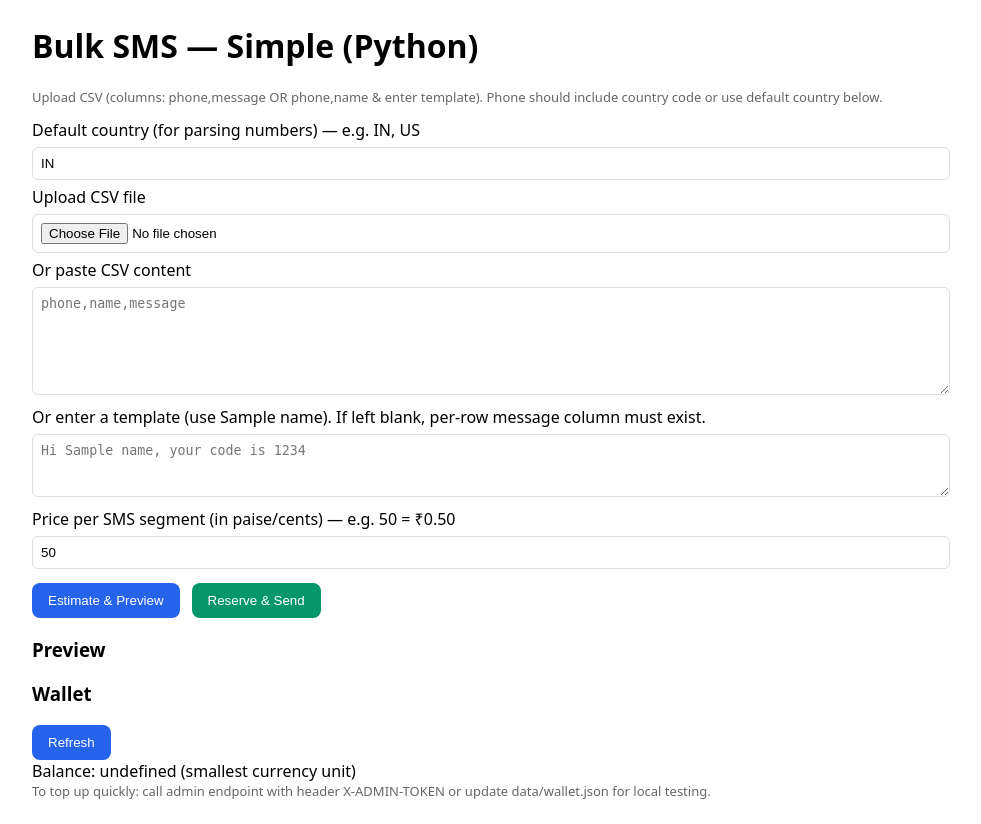
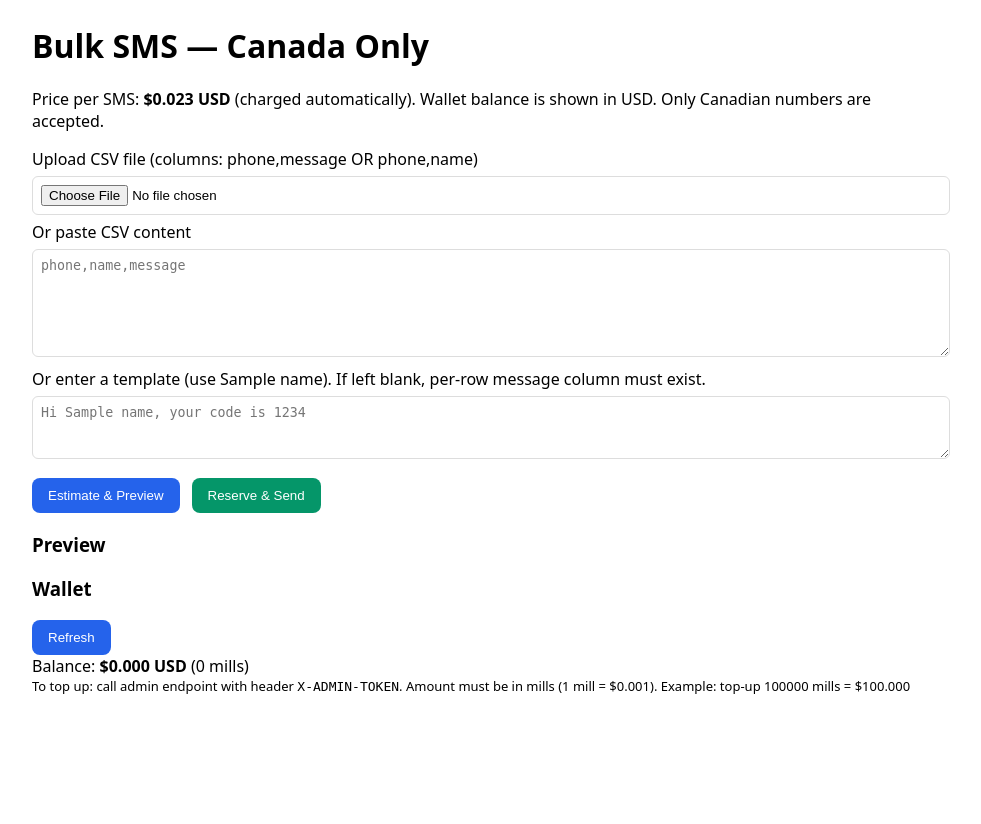
Before and after one commit to smsbulk293/ca, a Flask app: template templates/index.html in a window 1280 px wide. Shown: the whole page, without its empty margins (158-1139 px from the left). After the commit the page ends 694 px from the top, so only its background shows below. Run offline with Flask 3, Linux system fonts and the light colour scheme; the template is opened without the code that fills it: most values are stand-ins (such as "Sample title", 1, 10 or a date in 2020).

Commit message:
Update index.html

```diff
--- a/templates/index.html
+++ b/templates/index.html
@@ -2,7 +2,7 @@
 <html>
 <head>
   <meta charset="utf-8">
-  <title>Simple Bulk SMS (Python)</title>
+  <title>Simple Bulk SMS (Canada only)</title>
   <style>
     body{font-family:system-ui, Arial; max-width:900px;margin:24px auto;padding:0 12px}
     textarea,input,select{width:100%;padding:8px;margin:6px 0;border:1px solid #ddd;border-radius:6px}
@@ -11,17 +11,15 @@
     .col{flex:1}
     table{width:100%;border-collapse:collapse;margin-top:8px}
     th,td{border:1px solid #eee;padding:6px;text-align:left}
-    .small{font-size:13px;color:#666}
+    .small{font-size:13px;color:#666'}
+    .muted{color:#666;font-size:13px}
   </style>
 </head>
 <body>
-  <h1>Bulk SMS — Simple (Python)</h1>
-  <p class="small">Upload CSV (columns: phone,message OR phone,name & enter template). Phone should include country code or use default country below.</p>
+  <h1>Bulk SMS — Canada Only</h1>
+  <p class="muted">Price per SMS: <strong>$0.023 USD</strong> (charged automatically). Wallet balance is shown in USD. Only Canadian numbers are accepted.</p>
 
-  <label>Default country (for parsing numbers) — e.g. IN, US</label>
-  <input id="defaultCountry" value="IN">
-
-  <label>Upload CSV file</label>
+  <label>Upload CSV file (columns: phone,message OR phone,name)</label>
   <input type="file" id="csvFile" accept=".csv">
 
   <label>Or paste CSV content</label>
@@ -29,9 +27,6 @@
 
   <label>Or enter a template (use {{name}}). If left blank, per-row message column must exist.</label>
   <textarea id="template" rows="3" placeholder="Hi {{name}}, your code is 1234"></textarea>
-
-  <label>Price per SMS segment (in paise/cents) — e.g. 50 = ₹0.50</label>
-  <input id="pricePerSegment" value="50">
 
   <div style="display:flex;gap:12px;margin-top:8px">
     <button id="estimateBtn">Estimate & Preview</button>
@@ -45,28 +40,34 @@
   <div id="walletArea">
     <button id="refreshWallet">Refresh</button>
     <div id="walletInfo"></div>
-    <div class="small">To top up quickly: call admin endpoint with header X-ADMIN-TOKEN or update data/wallet.json for local testing.</div>
+    <div class="small">To top up: call admin endpoint with header <code>X-ADMIN-TOKEN</code>. Amount must be in mills (1 mill = $0.001). Example: top-up 100000 mills = $100.000</div>
   </div>
 
   <script>
+    const PRICE_PER_SMS_USD = 0.023; // display only
+    const PRICE_PER_SMS_MILLS = 23; // server-side uses mills
+
     async function toText(file){
       if(!file) return '';
       return await file.text();
     }
 
-    async function parseCsvServer(csvText, template, pricePerSegment, defaultCountry, send){
+    async function parseCsvServer(csvText, template, defaultCountry, send){
       const res = await fetch('/api/estimate', {
         method:'POST',
         headers:{'Content-Type':'application/json'},
-        body: JSON.stringify({ csv: csvText, template, pricePerSegment, defaultCountry, send })
+        body: JSON.stringify({ csv: csvText, template, defaultCountry, send })
       });
       return await res.json();
     }
 
-    function renderPreview(rows, totals){
+    function renderPreview(rows, totals, rejected){
       const container = document.getElementById('preview');
       if(!rows || rows.length===0){ container.innerHTML = '<div class="small">No rows parsed yet.</div>'; return; }
-      let html = `<div class="small">Rows parsed: ${rows.length} — Estimated segments: ${totals.segments} — Estimated cost: ${totals.cost} (in smallest currency unit)</div>`;
+      let html = `<div class="muted">Rows parsed: ${rows.length} — Estimated segments: ${totals.segments} — Estimated cost: ${totals.cost_usd} USD</div>`;
+      if(rejected && rejected.length>0){
+        html += `<div style="color:#b91c1c;margin-top:8px"><strong>Rejected rows:</strong> ${rejected.length}. Check CSV and ensure numbers are Canadian (+1 country code or valid Canada format).</div>`;
+      }
       html += '<table><thead><tr><th>#</th><th>phone</th><th>message</th><th>segments</th></tr></thead><tbody>';
       for(let i=0;i<Math.min(rows.length,20);i++){
         html += `<tr><td>${i+1}</td><td>${rows[i].phone||''}</td><td>${rows[i].message||''}</td><td>${rows[i].segments||''}</td></tr>`;
@@ -82,11 +83,11 @@
       if(file && !text) text = await toText(file);
       if(!text){ alert('Provide CSV'); return; }
       const template = document.getElementById('template').value;
-      const pricePerSegment = parseInt(document.getElementById('pricePerSegment').value||'0',10);
-      const defaultCountry = document.getElementById('defaultCountry').value||'IN';
-      const j = await parseCsvServer(text, template, pricePerSegment, defaultCountry, false);
+      const defaultCountry = 'CA';
+      const j = await parseCsvServer(text, template, defaultCountry, false);
       if(j.error) return alert(j.error);
-      renderPreview(j.rows, {segments:j.totalSegments, cost:j.totalCost});
+      const totals = { segments: j.totalSegments, cost_usd: j.totalCost_usd };
+      renderPreview(j.rows, totals, j.rejected || []);
     };
 
     document.getElementById('sendBtn').onclick = async () => {
@@ -96,18 +97,18 @@
       if(file && !text) text = await toText(file);
       if(!text){ alert('Provide CSV'); return; }
       const template = document.getElementById('template').value;
-      const pricePerSegment = parseInt(document.getElementById('pricePerSegment').value||'0',10);
-      const defaultCountry = document.getElementById('defaultCountry').value||'IN';
-      const j = await parseCsvServer(text, template, pricePerSegment, defaultCountry, true);
+      const defaultCountry = 'CA';
+      const j = await parseCsvServer(text, template, defaultCountry, true);
       if(j.error) return alert(j.error);
-      renderPreview(j.rows, {segments:j.totalSegments, cost:j.totalCost});
-      alert('Job queued! Job id: ' + j.jobId);
+      const totals = { segments: j.totalSegments, cost_usd: j.totalCost_usd };
+      renderPreview(j.rows, totals, j.rejected || []);
+      alert('Job queued! Job id: ' + j.jobId + '\nEstimated cost: ' + j.totalCost_usd + ' USD');
     };
 
     async function refreshWallet(){
       const r = await fetch('/api/wallet');
       const j = await r.json();
-      document.getElementById('walletInfo').innerHTML = `<div>Balance: ${j.balance} (smallest currency unit)</div>`;
+      document.getElementById('walletInfo').innerHTML = `<div>Balance: <strong>${j.balance_usd} USD</strong> (${j.balance_mills} mills)</div>`;
     }
     document.getElementById('refreshWallet').onclick = refreshWallet;
     refreshWallet();
```
